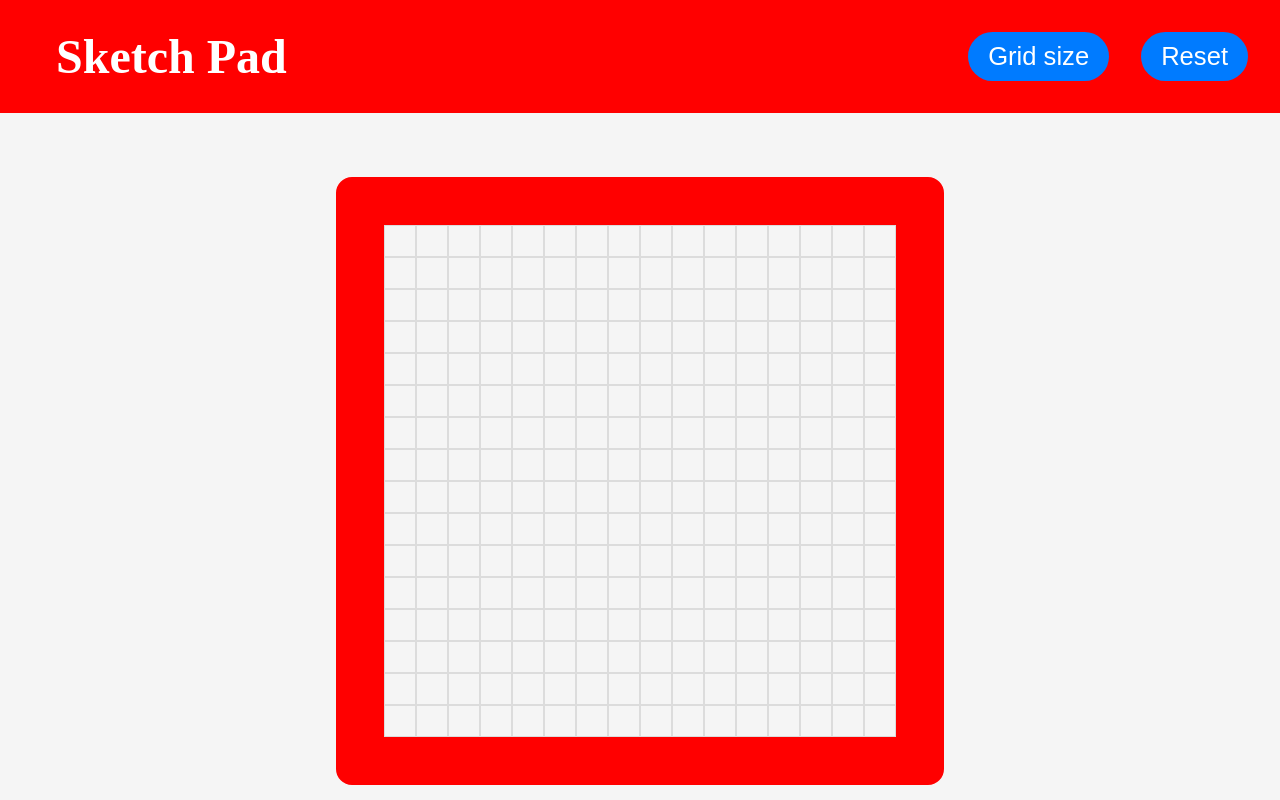
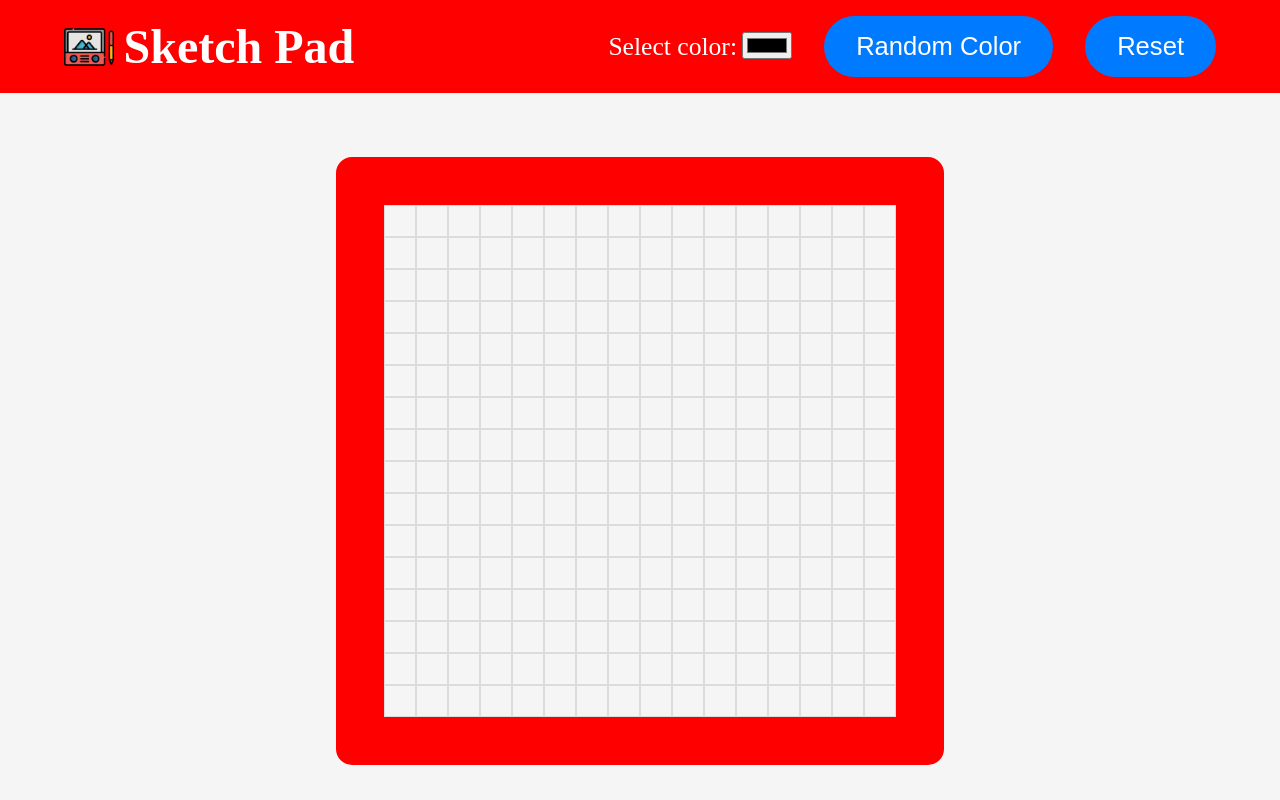
Before and after one commit to armenta-i/etch-a-sketch, a plain HTML site: page index.html in a window 1280 px wide. Drawn offline with Linux system fonts and the light colour scheme.

Commit message:
Added function to change color

```diff
--- a/index.html
+++ b/index.html
@@ -10,10 +10,20 @@
 </head>
 <body>
     <nav>
-        <h1>Sketch Pad</h1>
+        <div class="website-title">
+            <img src="./imgs/web-icon.png" alt="Website Icon" height="50" width="auto">
+            <h1>Sketch Pad</h1>
+        </div>
         <ul>
+            <!-- <li>
+                <button class="button-style" onclick="changeGrid()">Grid size</button>
+            </li> -->
+            <li class="list-item">
+                 <label for="">Select color:</label>
+                <input type="color" value="#000000" id="color-value">
+            </li>
             <li>
-                <button class="button-style" onclick="changeGrid()">Grid size</button>
+                <button class="button-style" onclick="randomColor()">Random Color</button>
             </li>
             <li>
                 <button class="button-style" onclick="resetGrid()" id="reset-button">Reset</button>
--- a/script.js
+++ b/script.js
@@ -2,8 +2,10 @@ const mainContainer = document.querySelector('.sketch-container');
 let count = 0;
 let gridSize = 16;
 let pixelColor = 'black';
+let random = false;
 
 function changeGrid() {
+    // Deletes current grid and creates a new one, MISSING
     let newSize = prompt("Enter size of new grid");
     if(newSize > 100){
         alert("Number must be less than 100");
@@ -18,11 +20,15 @@ function changeGrid() {
 }
 
 function createGrid(numPixels){
+    // Creates a grid based of total number of pixels
     let pixelTotal = numPixels * numPixels;
+    console.log("numPixels: " + numPixels)
     console.log("Total pixels: " + pixelTotal)
     for(let j = 0; j < pixelTotal; j++){
         const pixel = document.createElement("div");
         pixel.classList.add("pixel");
+        pixel.style = 'width : ' + numPixels;
+        pixel.style = 'height : ' + numPixels;
         mainContainer.appendChild(pixel);
     }
 }
@@ -36,21 +42,32 @@ function main() {
         let pixelToFill = e.target;
         pixelToFill.style.backgroundColor = pixelColor;
     })
+
+    // Event to change color of pixel from color wheel
+    let inputColor = document.querySelector("#color-value");
+    inputColor.addEventListener('input', (e) => {
+        pixelColor = inputColor.value;
+    })
+    console.log("Color: " + inputColor.value);
+
 }
 
+// Function to reset grid to basic 16x16
 function resetGrid() {
     location.reload();
     let newGrid = document.querySelector(".sketch-container");
     newGrid;
 }
 
+// Generates a random color
 function randomColor() {
+    random = true;
     let red = Math.floor(Math.random() * 255);
     let blue = Math.floor(Math.random() * 255);
     let green = Math.floor(Math.random() * 255);
 
-    let randomColor = "rgb(" + red + "," + blue + "," + green + ")";
-    return randomColor;
+    pixelColor = "rgb(" + red + "," + blue + "," + green + ")";
 }
 
+// Calling main
 main();
--- a/styles.css
+++ b/styles.css
@@ -14,7 +14,7 @@ nav {
     align-items: center;
     justify-content: space-between;
     color: white;
-    padding: 0em 1em;
+    padding: .5em 2em;
     margin-bottom: 1em;
 }
 
@@ -25,10 +25,31 @@ nav > h1 {
 nav > ul {
     display: flex;
     gap: 1em;
+    margin: 0;
 }
 
 nav > ul > li {
     list-style: none;
+}
+
+
+.website-title {
+    display: flex;
+    flex-flow: row wrap;
+    gap: .3em;
+    margin: 0;
+    padding: 0;
+}
+
+.website-title > img {
+    display: block;
+    margin-top: auto;
+    margin-bottom: auto;
+}
+
+.website-title > h1 {
+    padding: 0;
+    margin: 0;
 }
 
 .entire-sketch-container {
@@ -45,17 +66,12 @@ nav > ul > li {
     overflow: auto;
     border: 3em solid red;
     padding: 0;
-    width: 512px;
+    width: 32em;
+    height: 32em;
     border-radius: 1em;
     margin-top: 2em;
     gap: 0;
 }
-
-/* .sketch-container > :nth-child(16n + 1) {
-    width: 2em;
-    border: .001em solid rgba(0, 0, 0, 0.100);
-    height: 0;
-} */
 
 .pixel {
     background-color: whitesmoke;
@@ -68,7 +84,7 @@ nav > ul > li {
 .button-style {
     padding: 1em;
     border-radius: 3em;
-    padding: 10px 20px;
+    padding: .625em 1.25em;
     background-color: #007bff;
     color: #fff;
     border: none;
@@ -80,3 +96,11 @@ nav > ul > li {
 .button-style:hover {
     background-color: #0056b3;
 }
+
+.list-item {
+    display: flex;
+    font-size: .8em;
+    margin-top: auto;
+    margin-bottom: auto;
+    gap: .2em;
+}
```
